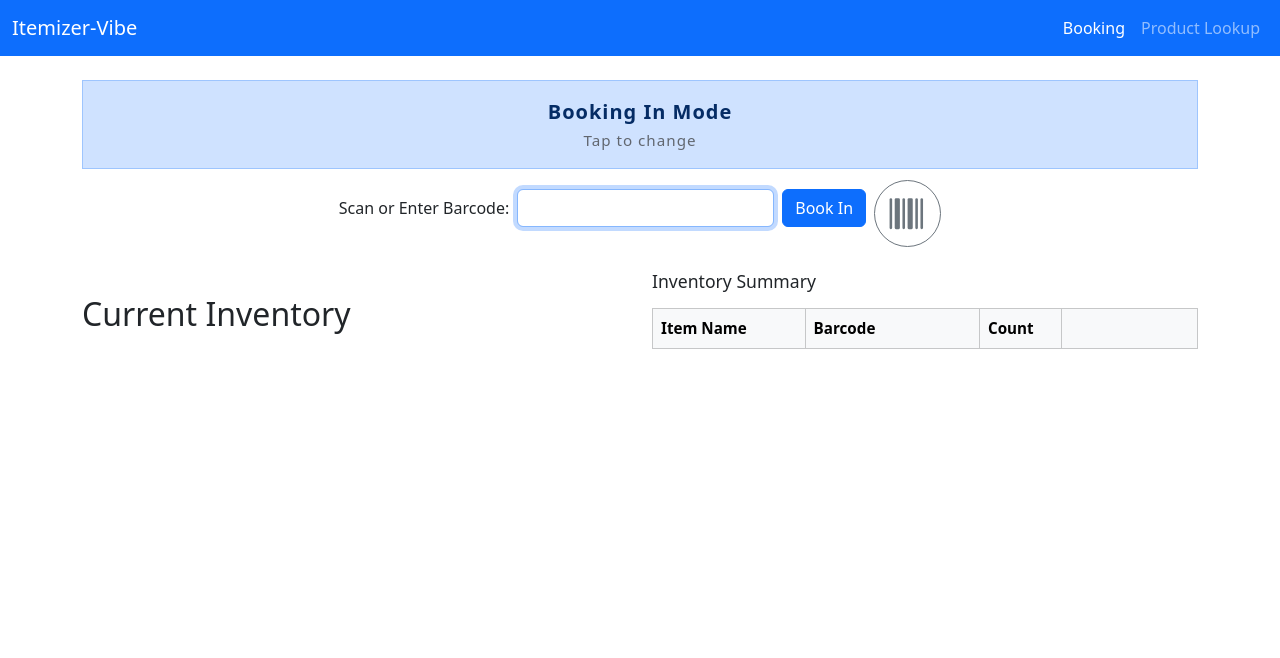
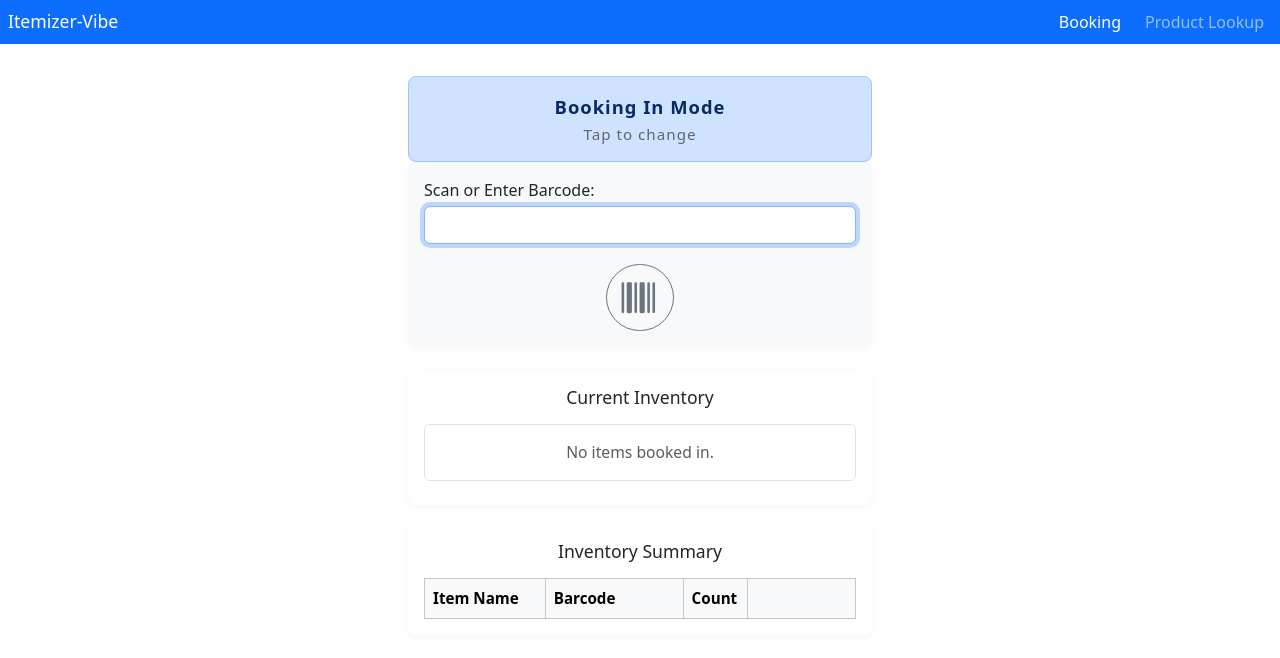
Before and after one commit to iangorse/itemizer-vibe, a React (Vite) app: page / in a window 1280 px wide. Shown: the top 658 px of the page. Built offline with nearby package versions, Linux system fonts and the light colour scheme.

Commit message:
Enhance InventoryPage and Navbar: improve layout and styling for better user experience

```diff
--- a/src/components/InventoryPage.jsx
+++ b/src/components/InventoryPage.jsx
@@ -91,13 +91,13 @@ function InventoryPage({
   };
 
   return (
-    <>
+    <div className="container-fluid px-2 py-2" style={{ maxWidth: 480, margin: '0 auto' }}>
       <div style={{ margin: 0, borderRadius: 0, position: 'relative', top: 0, zIndex: 1020 }}>
         {mode === 'in' ? (
           <div
             className="alert alert-primary text-center fw-bold py-3 mb-0"
             role="alert"
-            style={{ borderRadius: 0, fontSize: '1.25rem', letterSpacing: '1px', cursor: 'pointer', userSelect: 'none' }}
+            style={{ borderRadius: 8, fontSize: '1.15rem', letterSpacing: '1px', cursor: 'pointer', userSelect: 'none', marginBottom: '1.2rem' }}
             onClick={() => { setMode('out'); if (barcodeInputRef.current) barcodeInputRef.current.focus(); }}
             title="Tap to switch to Booking Out Mode"
           >
@@ -108,7 +108,7 @@ function InventoryPage({
           <div
             className="alert alert-warning text-center fw-bold py-3 mb-0"
             role="alert"
-            style={{ borderRadius: 0, fontSize: '1.25rem', letterSpacing: '1px', cursor: 'pointer', userSelect: 'none' }}
+            style={{ borderRadius: 8, fontSize: '1.15rem', letterSpacing: '1px', cursor: 'pointer', userSelect: 'none', marginBottom: '1.2rem' }}
             onClick={() => { setMode('in'); if (barcodeInputRef.current) barcodeInputRef.current.focus(); }}
             title="Tap to switch to Booking In Mode"
           >
@@ -117,13 +117,10 @@ function InventoryPage({
           </div>
         )}
       </div>
-      <form id="barcode-form" onSubmit={handleBarcodeSubmit} className="mb-4 row justify-content-center g-2 align-items-center">
-        <div className="col-auto">
-          <label className="form-label mb-0">{isMobile ? 'Scan Barcode:' : 'Scan or Enter Barcode:'}</label>
-        </div>
+      <form id="barcode-form" onSubmit={handleBarcodeSubmit} className="mb-4" style={{ background: '#f8f9fa', borderRadius: 8, padding: '1rem', boxShadow: '0 2px 8px rgba(0,0,0,0.04)' }}>
+        <div className="mb-3">
+          <label className="form-label mb-1">{isMobile ? 'Scan Barcode:' : 'Scan or Enter Barcode:'}</label>
           {!isMobile && (
-          <>
-            <div className="col-auto">
             <input
               type="text"
               value={barcodeInput}
@@ -131,16 +128,11 @@ function InventoryPage({
               className="form-control"
               autoFocus
               ref={barcodeInputRef}
+              style={{ fontSize: '1rem' }}
             />
+          )}
         </div>
-            <div className="col-auto">
-              <button type="submit" className="btn btn-primary">
-                {mode === 'in' ? 'Book In' : 'Book Out'}
-              </button>
-            </div>
-          </>
-        )}
-        <div className="col-auto" style={{ marginTop: '1.2rem' }}>
+        <div className="d-flex justify-content-center" style={{ marginTop: '1.2rem' }}>
           <button
             type="button"
             className="btn btn-outline-secondary d-flex align-items-center justify-content-center"
@@ -175,11 +167,13 @@ function InventoryPage({
         </div>
       )}
 
-      <div className="row">
-        <div className="col-md-6">
-          <h2 className="mt-4">Current Inventory</h2>
-          <ul className="list-group mb-4">
-            {inventory
+      <div style={{ background: '#fff', borderRadius: 8, boxShadow: '0 2px 8px rgba(0,0,0,0.04)', padding: '1rem', marginBottom: '1.2rem' }}>
+        <h2 className="mb-3 text-center" style={{ fontSize: '1.1rem' }}>Current Inventory</h2>
+        <ul className="list-group mb-2" style={{ fontSize: '0.98rem' }}>
+          {inventory.length === 0 ? (
+            <li className="list-group-item text-center text-muted py-3">No items booked in.</li>
+          ) : (
+            inventory
               .map((item, idx) => {
                 const info = productLookup[item.barcode];
                 let daysRemaining = Number.POSITIVE_INFINITY;
@@ -192,28 +186,23 @@ function InventoryPage({
               })
               .sort((a, b) => a.daysRemaining - b.daysRemaining)
               .map(({ item, idx, info, daysRemaining }) => (
-                <li key={idx} className="list-group-item" style={{ fontSize: '0.95em', padding: '8px 6px' }}>
-                  <div style={{ wordBreak: 'break-word' }}>
-                    <span style={{ fontWeight: 500 }}>{info?.name || item.barcode}</span>
-                    <div className="text-muted" style={{ fontSize: '0.9em', wordBreak: 'break-word' }}>
-                      Booked In: {new Date(item.bookedIn).toLocaleString()}
-                    </div>
-                  </div>
-                  <div className="d-flex flex-column align-items-start mt-2 gap-1">
-                    <span className="badge bg-warning text-dark mb-1">Days Remaining: {daysRemaining === Number.POSITIVE_INFINITY ? '-' : daysRemaining}</span>
-                    <button className="btn btn-outline-danger btn-sm" style={{ padding: '2px 8px', fontSize: '0.95em', minWidth: 0 }} title="Remove item" onClick={() => {
+                <li key={idx} className="list-group-item d-flex flex-column align-items-start py-2 px-2 mb-2" style={{ borderRadius: 6 }}>
+                  <div style={{ wordBreak: 'break-word', fontWeight: 500 }}>{info?.name || item.barcode}</div>
+                  <div className="text-muted" style={{ fontSize: '0.95em', wordBreak: 'break-word' }}>Booked In: {new Date(item.bookedIn).toLocaleString()}</div>
+                  <div className="d-flex gap-2 mt-2 w-100">
+                    <span className="badge bg-warning text-dark flex-fill">Days Remaining: {daysRemaining === Number.POSITIVE_INFINITY ? '-' : daysRemaining}</span>
+                    <button className="btn btn-outline-danger btn-sm flex-fill" style={{ minWidth: 0, fontSize: '0.97em' }} title="Remove item" onClick={() => {
                       setInventory(prev => prev.filter((_, i) => i !== idx));
-                    }}>
-                      Remove
-                    </button>
+                    }}>Remove</button>
                   </div>
                 </li>
-              ))}
+              ))
+          )}
         </ul>
       </div>
-        <div className="col-md-6">
-          <h2 style={{ fontSize: '1.1rem' }}>Inventory Summary</h2>
-          <table className="table table-bordered table-striped mt-3 mb-0" style={{ fontSize: '0.95rem', tableLayout: 'fixed', width: '100%' }}>
+      <div style={{ background: '#fff', borderRadius: 8, boxShadow: '0 2px 8px rgba(0,0,0,0.04)', padding: '1rem' }}>
+        <h2 className="mb-3 text-center" style={{ fontSize: '1.1rem' }}>Inventory Summary</h2>
+        <table className="table table-bordered table-striped mb-0" style={{ fontSize: '0.95rem', tableLayout: 'fixed', width: '100%' }}>
           <thead className="table-light">
             <tr>
               <th style={{ width: '28%' }}>Item Name</th>
@@ -276,7 +265,6 @@ function InventoryPage({
         </table>
       </div>
     </div>
-    </>
   );
 }
 
--- a/src/components/Navbar.jsx
+++ b/src/components/Navbar.jsx
@@ -4,21 +4,21 @@ import { Link, useLocation } from 'react-router-dom';
 function Navbar() {
   const location = useLocation();
   return (
-  <nav className="navbar navbar-expand-lg navbar-dark bg-primary" style={{ marginBottom: 0 }}>
-      <div className="container-fluid">
-        <span className="navbar-brand mb-0 h1">Itemizer-Vibe</span>
-        <div className="navbar-nav">
+    <nav className="navbar navbar-expand-lg navbar-dark bg-primary" style={{ marginBottom: 0, minHeight: '44px', padding: '0.2rem 0' }}>
+      <div className="container-fluid" style={{ padding: '0 0.5rem' }}>
+        <span className="navbar-brand mb-0 h1" style={{ fontSize: '1.1rem', padding: 0 }}>Itemizer-Vibe</span>
+        <div className="navbar-nav" style={{ gap: '0.5rem' }}>
           <Link
             to="/"
             className={`nav-link${location.pathname === '/' ? ' active' : ''}`}
+            style={{ fontSize: '1rem', padding: '0.2rem 0.5rem' }}
           >
             Booking
           </Link>
           <Link
             to="/lookup"
-            className={`nav-link${
-              location.pathname === '/lookup' ? ' active' : ''
-            }`}
+            className={`nav-link${location.pathname === '/lookup' ? ' active' : ''}`}
+            style={{ fontSize: '1rem', padding: '0.2rem 0.5rem' }}
           >
             Product Lookup
           </Link>
```
Lines whose indentation alone changed are shown as unchanged.
